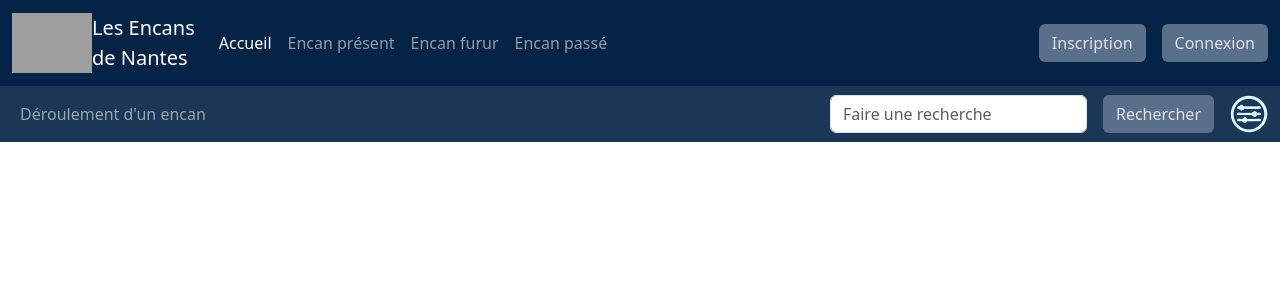
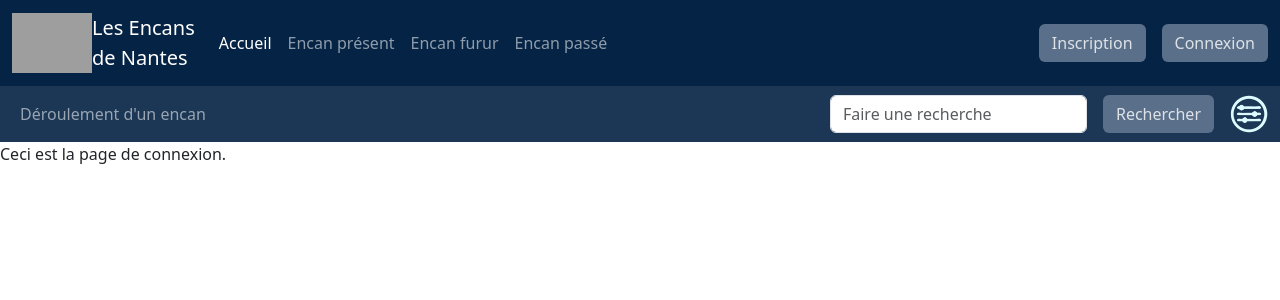
Before and after one commit to StephaneNkengue/Projet_integration, a Vue app in the folder gamma2024.client/: page /connexion in a window 1280 px wide. Shown: the top 300 px of the page. Built offline with nearby package versions, Linux system fonts and the light colour scheme; grey boxes are pictures that could not be loaded.

Commit message:
Lien de la page d'accueil vers la page de connexion.

```diff
--- a/gamma2024.client/src/components/BarreDeNavigation.vue
+++ b/gamma2024.client/src/components/BarreDeNavigation.vue
@@ -62,7 +62,7 @@
                     <router-link to="/">
                         <button class="btn btn-outline bleuMoyenFond" type="button">Inscription</button>
                     </router-link>
-                    <router-link to="/">
+                    <router-link to="/connexion">
                         <button class="btn btn-outline bleuMoyenFond" type="button">Connexion</button>
                     </router-link>
                 </div>
--- /dev/null
+++ b/gamma2024.client/src/components/Connexion.vue
@@ -0,0 +1,6 @@
+<template>
+    <p>Ceci est la page de connexion.</p>
+</template>
+<script setup>
+
+</script>
--- a/gamma2024.client/src/router/index.js
+++ b/gamma2024.client/src/router/index.js
@@ -1,8 +1,9 @@
 import { createRouter, createWebHistory } from 'vue-router'
 import BarreDeNavigation from '@/components/BarreDeNavigation.vue'
+import Connexion from '@/components/Connexion.vue'
 
 const routes = [
-    //{
+    {
         //    path: '/',
         //    name: 'Accueil',
         //    component: BarreDeNavigation
@@ -11,7 +12,11 @@ const routes = [
         //    path: '/accueil',
         //    name: 'AccueilPage',
         //    component: BarreDeNavigation
-    //}
+        //},
+        path: '/connexion',
+        name: 'Connexion',
+        component: Connexion
+    }
 ]
 
 const router = createRouter({
```
Lines whose indentation alone changed are shown as unchanged.
